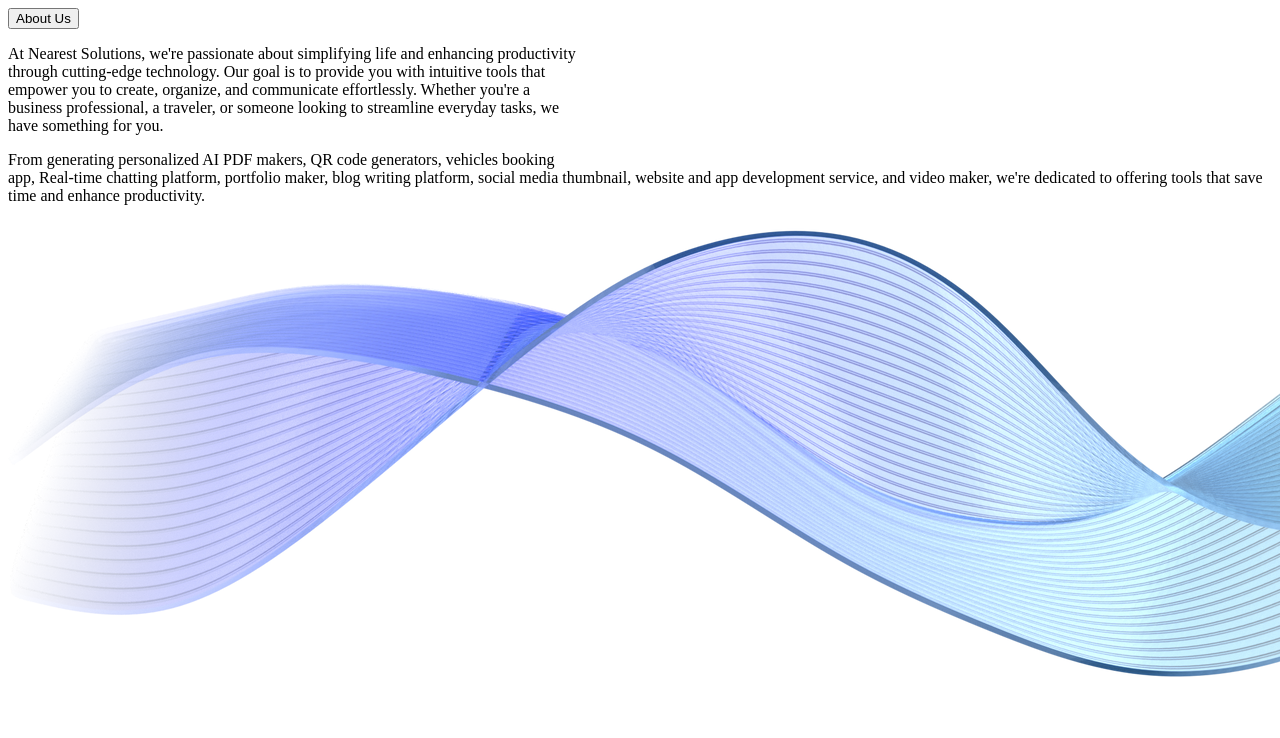
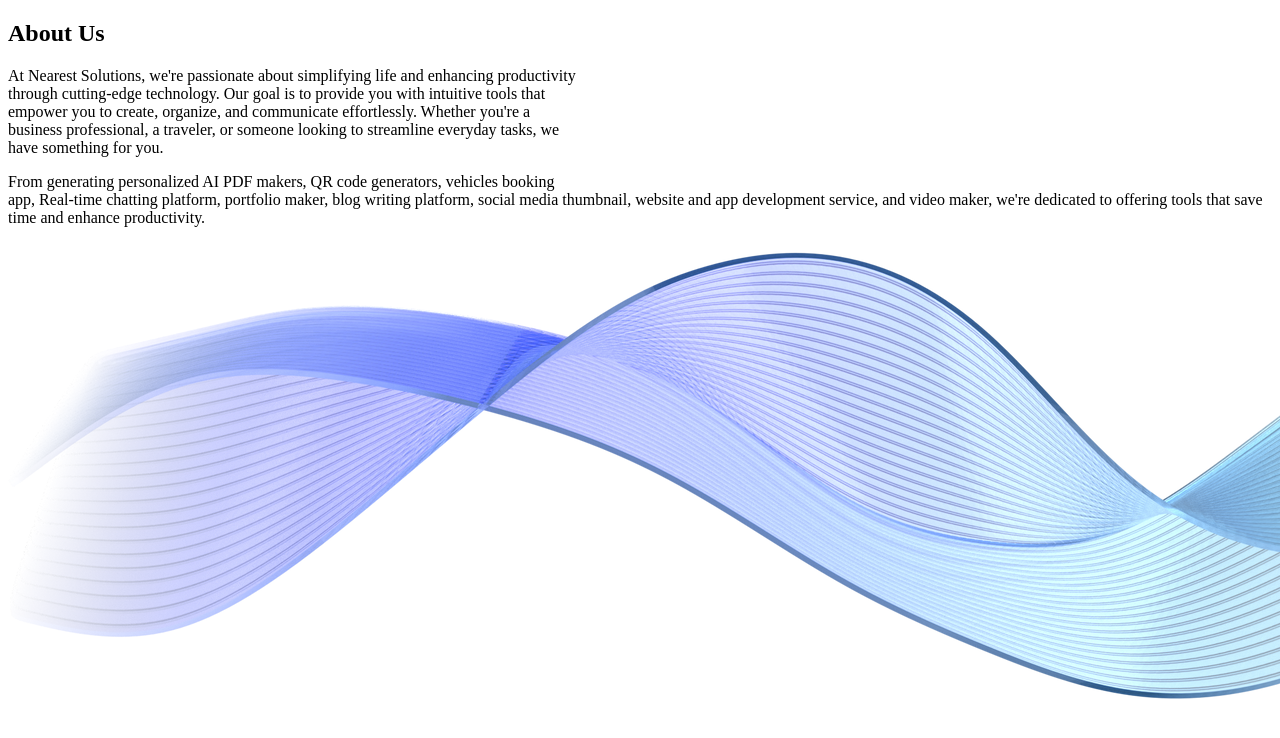
Before and after one commit to SAMEER563/nearest_solution, a Next.js app: page /About in a window 1280 px wide. Shown: the top 738 px of the page. Built offline with nearby package versions, Linux system fonts and the light colour scheme.

Commit message:
chnage in about page

```diff
--- a/src/pages/About.tsx
+++ b/src/pages/About.tsx
@@ -5,7 +5,7 @@ const About = () => {
    <>
     <div className="flex justify-between items-center p-4 min-h-screen bg-[#d2edf2b2]">
       <div className="flex flex-col space-y-20">
-        <button className="border border-black p-3  w-36 rounded-full">About Us</button>
+        <h2 className="border border-black px-6 py-2 w-36 ml-8 rounded-full shadow-lg">About Us</h2>
 
         <p className="tracking-wider text-lg ">
           At Nearest Solutions, we&apos;re passionate about simplifying life and enhancing productivity <br className='hidden md:block' /> through cutting-edge technology. Our goal is to provide you with intuitive tools that <br className='hidden md:block' /> empower you to  create, organize, and communicate effortlessly. Whether you&apos;re a <br className='hidden md:block' /> business professional, a traveler, or someone  looking to streamline everyday tasks, we <br className='hidden md:block' /> have something for you.
```
